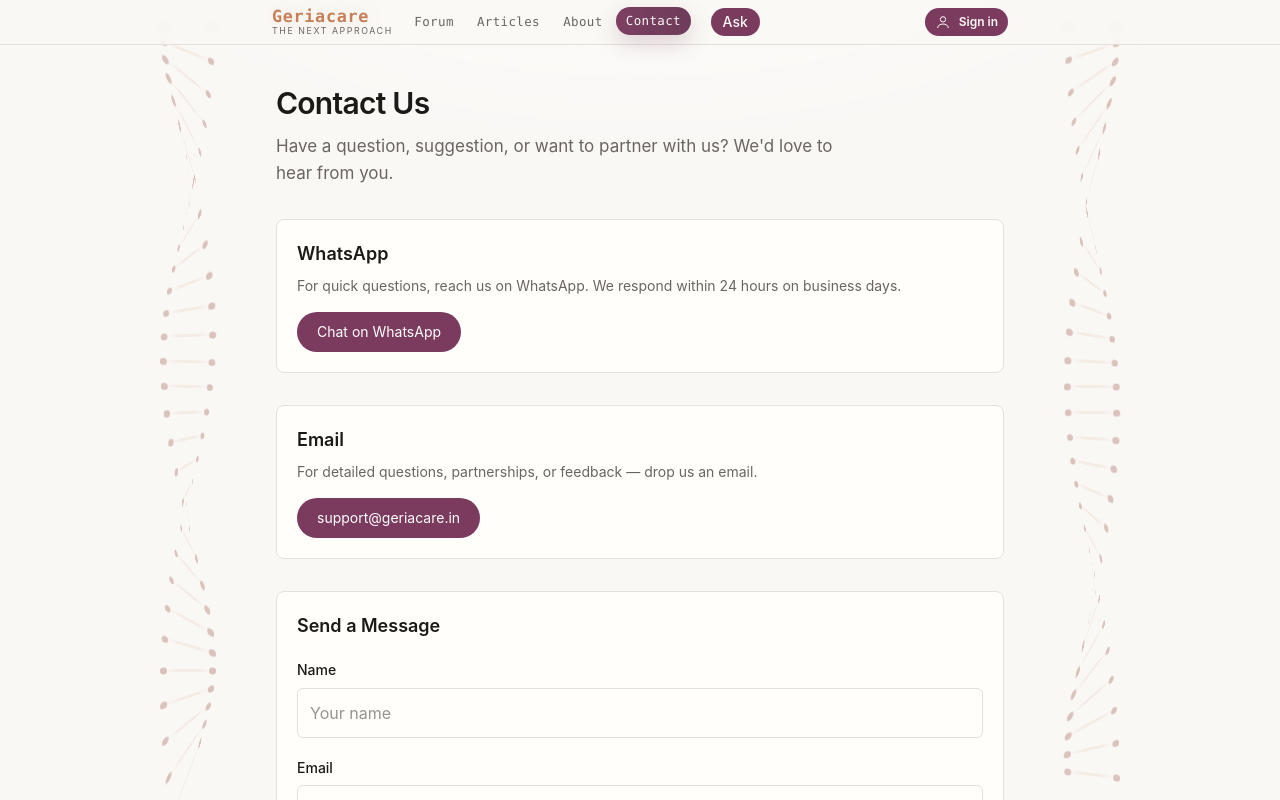
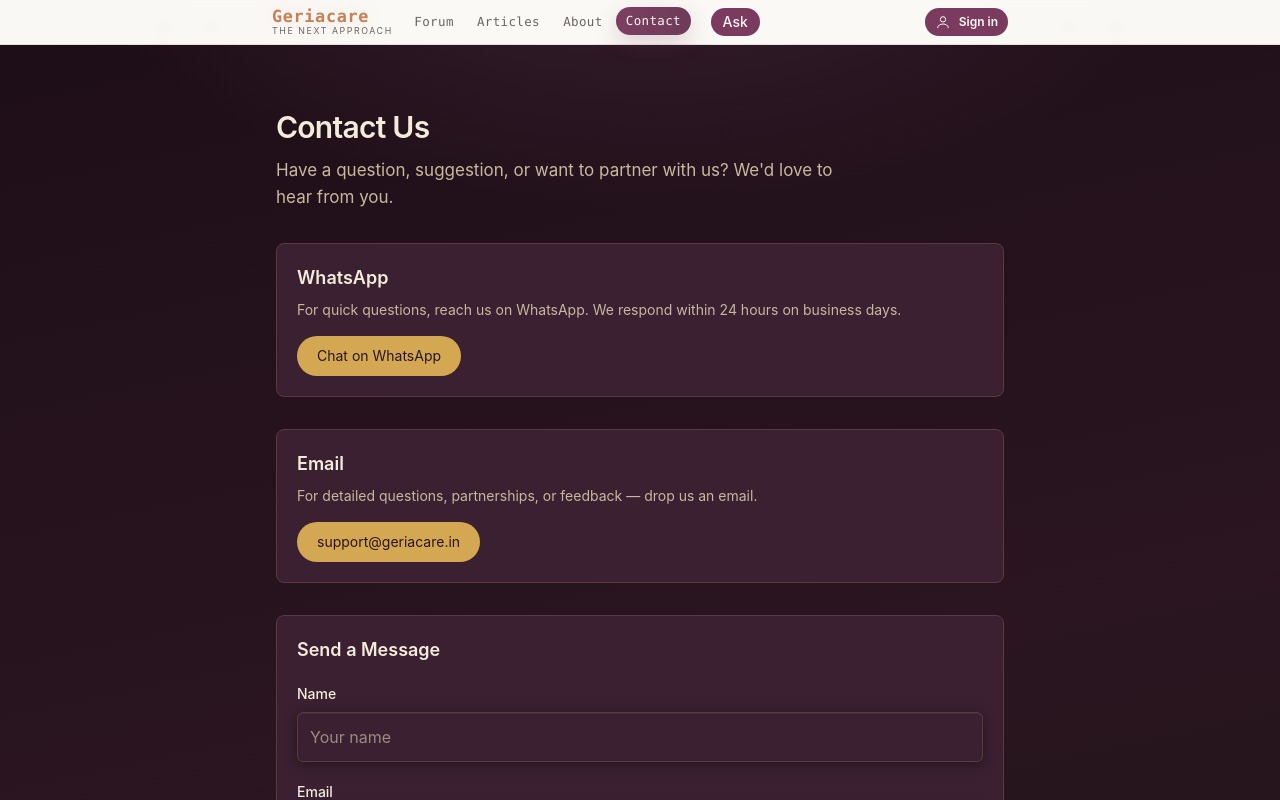
Before and after one commit to abinayar2711-sketch/geriacare-frontend, a Next.js app: page /contact in a window 1280 px wide. Shown: the top 800 px of the page. Built offline with nearby package versions, Linux system fonts and the light colour scheme; no server answers.

Commit message:
Theme: dark theme-golden hero on About and Contact pages

```diff
--- a/src/app/about/page.tsx
+++ b/src/app/about/page.tsx
@@ -9,6 +9,9 @@ export const metadata: Metadata = {
 
 export default function AboutPage() {
   return (
+    <div className="-my-10">
+      <section className="fullbleed theme-golden min-h-[calc(100vh-3.5rem)]">
+        <div className="mx-auto max-w-3xl px-5 py-16">
     <div className="space-y-10">
       <section>
         <h1 className="text-3xl font-semibold tracking-tight">About GeriaCare</h1>
@@ -76,11 +79,14 @@ export default function AboutPage() {
         </p>
         <Link
           href="/contact"
-          className="mt-5 inline-block rounded-full bg-[var(--color-accent)] px-6 py-3 text-sm text-white transition hover:opacity-90"
+          className="mt-5 inline-block rounded-full bg-[var(--color-accent)] px-6 py-3 text-sm text-[var(--color-paper)] transition hover:opacity-90"
         >
           Contact Us →
         </Link>
       </section>
     </div>
+        </div>
+      </section>
+    </div>
   );
 }
--- a/src/app/contact/page.tsx
+++ b/src/app/contact/page.tsx
@@ -22,16 +22,25 @@ export default function ContactPage() {
 
   if (submitted) {
     return (
-      <div className={`${card} mt-10 text-center`}>
-        <h1 className="text-2xl font-semibold">Thank you</h1>
-        <p className="mt-3 text-[var(--color-muted)]">
-          Your message has been received. We&apos;ll get back to you soon.
-        </p>
+      <div className="-my-10">
+        <section className="fullbleed theme-golden min-h-[calc(100vh-3.5rem)]">
+          <div className="mx-auto max-w-3xl px-5 py-16">
+            <div className={`${card} mt-10 text-center`}>
+              <h1 className="text-2xl font-semibold">Thank you</h1>
+              <p className="mt-3 text-[var(--color-muted)]">
+                Your message has been received. We&apos;ll get back to you soon.
+              </p>
+            </div>
+          </div>
+        </section>
       </div>
     );
   }
 
   return (
+    <div className="-my-10">
+      <section className="fullbleed theme-golden min-h-[calc(100vh-3.5rem)]">
+        <div className="mx-auto max-w-3xl px-5 py-16">
     <div className="space-y-8">
       <section>
         <h1 className="text-3xl font-semibold tracking-tight">Contact Us</h1>
@@ -52,7 +61,7 @@ export default function ContactPage() {
           href="https://wa.me/919446945807"
           target="_blank"
           rel="noopener noreferrer"
-          className="mt-4 inline-block rounded-full bg-[var(--color-accent)] px-5 py-2.5 text-sm text-white transition hover:opacity-90"
+          className="mt-4 inline-block rounded-full bg-[var(--color-accent)] px-5 py-2.5 text-sm text-[var(--color-paper)] transition hover:opacity-90"
         >
           Chat on WhatsApp
         </a>
@@ -66,7 +75,7 @@ export default function ContactPage() {
         </p>
         <a
           href="mailto:support@geriacare.in"
-          className="mt-4 inline-block rounded-full bg-[var(--color-accent)] px-5 py-2.5 text-sm text-white transition hover:opacity-90"
+          className="mt-4 inline-block rounded-full bg-[var(--color-accent)] px-5 py-2.5 text-sm text-[var(--color-paper)] transition hover:opacity-90"
         >
           support@geriacare.in
         </a>
@@ -144,5 +153,8 @@ export default function ContactPage() {
         </p>
       </section>
     </div>
+        </div>
+      </section>
+    </div>
   );
 }
```
